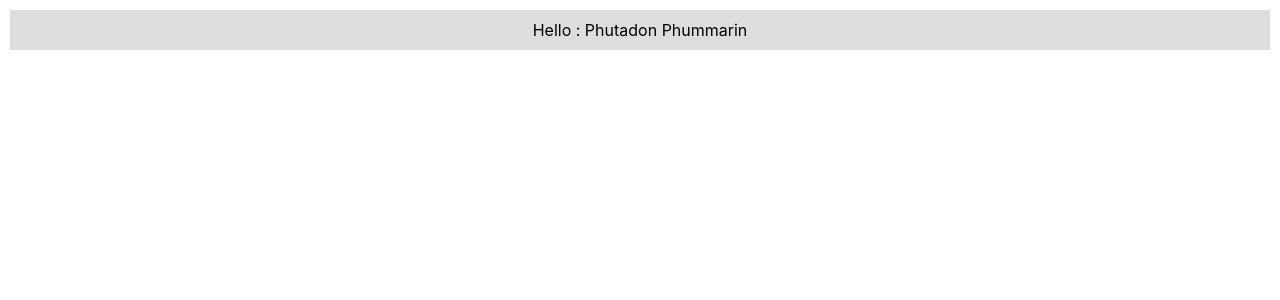
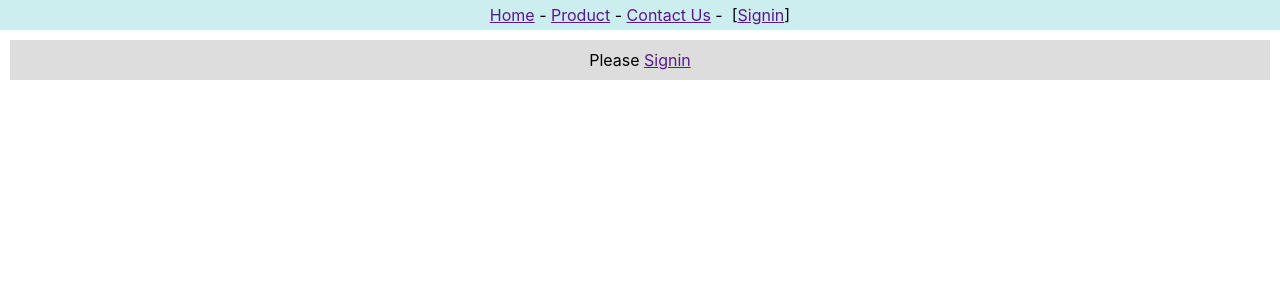
Before and after one commit to phutadonza/app1, a React (Create React App) app: page / in a window 1280 px wide. Shown: the top 300 px of the page. Built offline with nearby package versions, Linux system fonts and the light colour scheme.

Commit message:
create header2 and context2

```diff
--- a/src/App.js
+++ b/src/App.js
@@ -1,11 +1,15 @@
 import React from 'react'
 import { userContext } from './context';
-import Content from './context-content';
+import Content2 from './context-content2';
+import Header2 from './context-header2';
+
 
 function App() {
+  let[user,setUser] = React.useState('');
   return (
-    <userContext.Provider value={'Phutadon Phummarin'}>
-      <Content/>
+    <userContext.Provider value={[user,setUser]}>
+      <Header2/>
+      <Content2/>
     </userContext.Provider>
   )
 }
--- /dev/null
+++ b/src/context-content2.js
@@ -0,0 +1,29 @@
+import React from 'react'
+import { userContext } from './context'
+
+export default function Content2(){
+    let[user,setUser] = React.useContext(userContext);
+
+    const contentStyle ={
+        backgroundColor:'#ddd',
+        textAlign:'center',
+        margin:10,
+        padding:10
+    }
+
+    const onClickSignin = (event) =>{
+        event.preventDefault()
+        setUser('Phutadon Phummarin')
+    }
+
+    return(
+        <div style={contentStyle}>
+        {
+            (user)
+            ?<span>Hello {user}</span>
+            :<span>Please <a href='' onClick={onClickSignin}>
+                Signin</a></span>
+        }
+        </div>
+    )
+}
--- /dev/null
+++ b/src/context-header2.js
@@ -0,0 +1,43 @@
+import React from 'react'
+import { userContext } from './context'
+
+export default class Header2 extends React.PureComponent{
+    static contextType = userContext
+
+    render(){
+        let[user,setUser] = this.context
+
+        const headerStyle = {
+            backgroundColor:'#cee',
+            textAlign:'center',
+            padding:5
+        }
+
+        const onClickSignout = (event) =>{
+            event.preventDefault()
+            setUser('')
+        }
+
+        const onClickSignin = (event) => {
+            event.preventDefault()
+            setUser('Phutadon')
+        }
+
+        return(
+            <div style={headerStyle}>
+                <a href=''>Home</a>&nbsp;-&nbsp;
+                <a href=''>Product</a>&nbsp;-&nbsp;
+                <a href=''>Contact Us</a>&nbsp;-&nbsp;&nbsp;
+                {
+                    (user)
+                    ?<span>[{user}&nbsp;:&nbsp;<a href=""
+                        onClick={onClickSignout}>Signout</a>]
+                    </span>
+                    :<span>[<a href="" onClick={onClickSignin}>
+                        Signin</a>]</span>
+                }
+            </div>
+        )
+    }
+
+}
```
